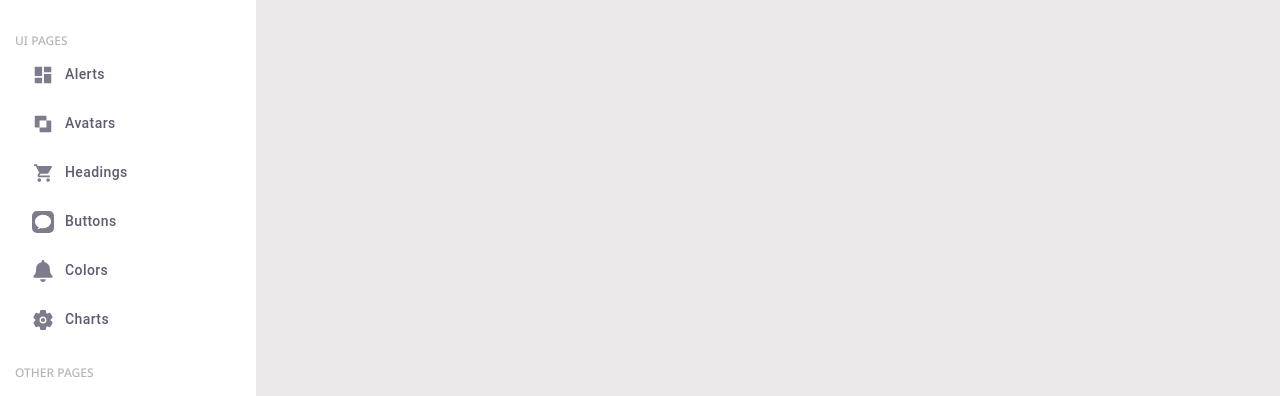
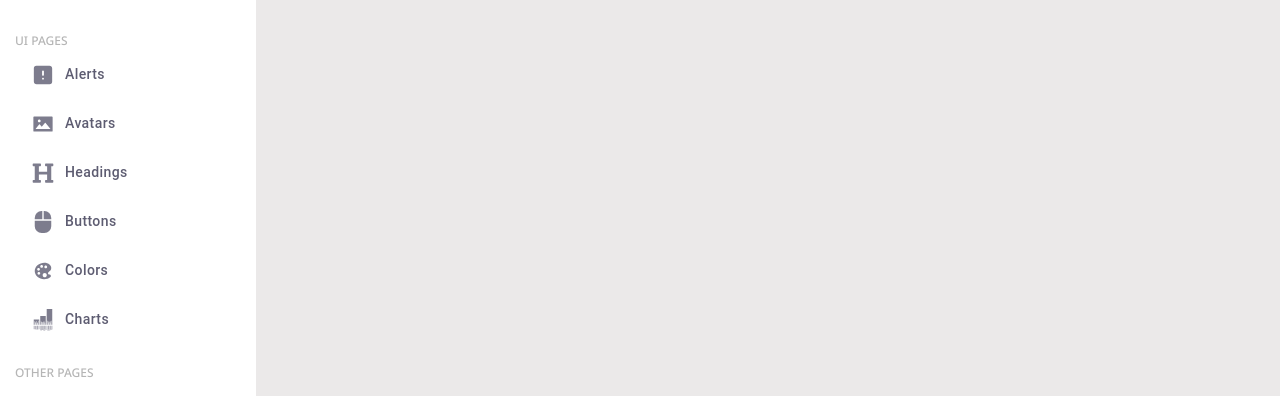
Before and after one commit to Abhinandh-C/admin-pannel-frontend, a React (Vite) app: page / in a window 1280 px wide. Shown: the part 380-776 px from the top of the page. Built offline with nearby package versions, Linux system fonts and the light colour scheme.

Commit message:
added logo to every theme

```diff
--- a/src/components/Sidebar/Sidebar.jsx
+++ b/src/components/Sidebar/Sidebar.jsx
@@ -7,6 +7,15 @@ import { IoMdCart } from "react-icons/io";
 import { FaBell } from "react-icons/fa";
 import { SiImessage } from "react-icons/si";
 import { IoSettings } from "react-icons/io5";
+import { SiSoundcharts } from "react-icons/si";
+import { IoIosColorPalette } from "react-icons/io";
+import { FaHeading } from "react-icons/fa";
+import { FaMouse } from "react-icons/fa";
+import { AiFillPicture } from "react-icons/ai";
+import { TbAlertSquareFilled } from "react-icons/tb";
+import { GrOverview } from "react-icons/gr";
+import { IoDocuments } from "react-icons/io5";
+import { FaBloggerB } from "react-icons/fa6";
 
 
 const Sidebar = () => {
@@ -43,22 +52,22 @@ const Sidebar = () => {
       <ul>
         <p style={{fontWeight:"500", fontSize:"12px" ,color:"#b6b6b6", marginBottom:"0px"}}>UI PAGES</p>
         <li>
-<Button className='w-100' style={{color:"#5d5c71",textAlign:"left",justifyContent:"left",borderRadius:"10px",padding:"12px 15px",alignItems:"center",textTransform:"capitalize",fontWeight:"500"}}><span className='icon'><MdDashboard/></span>Alerts</Button>
+<Button className='w-100' style={{color:"#5d5c71",textAlign:"left",justifyContent:"left",borderRadius:"10px",padding:"12px 15px",alignItems:"center",textTransform:"capitalize",fontWeight:"500"}}><span className='icon'><TbAlertSquareFilled/></span>Alerts</Button>
 </li>
         <li>
-<Button className='w-100' style={{color:"#5d5c71",textAlign:"left",justifyContent:"left",borderRadius:"10px",padding:"12px 15px",alignItems:"center",textTransform:"capitalize",fontWeight:"500"}}><span className='icon'><PiExcludeSquareFill/></span>Avatars</Button>
+<Button className='w-100' style={{color:"#5d5c71",textAlign:"left",justifyContent:"left",borderRadius:"10px",padding:"12px 15px",alignItems:"center",textTransform:"capitalize",fontWeight:"500"}}><span className='icon'><AiFillPicture/></span>Avatars</Button>
 </li>
         <li>
-<Button className='w-100' style={{color:"#5d5c71",textAlign:"left",justifyContent:"left",borderRadius:"10px",padding:"12px 15px",alignItems:"center",textTransform:"capitalize",fontWeight:"500"}}><span className='icon'><IoMdCart/></span>Headings</Button>
+<Button className='w-100' style={{color:"#5d5c71",textAlign:"left",justifyContent:"left",borderRadius:"10px",padding:"12px 15px",alignItems:"center",textTransform:"capitalize",fontWeight:"500"}}><span className='icon'><FaHeading/></span>Headings</Button>
 </li>
         <li>
-<Button className='w-100' style={{color:"#5d5c71",textAlign:"left",justifyContent:"left",borderRadius:"10px",padding:"12px 15px",alignItems:"center",textTransform:"capitalize",fontWeight:"500"}}><span className='icon'><SiImessage/></span>Buttons</Button>
+<Button className='w-100' style={{color:"#5d5c71",textAlign:"left",justifyContent:"left",borderRadius:"10px",padding:"12px 15px",alignItems:"center",textTransform:"capitalize",fontWeight:"500"}}><span className='icon'>< FaMouse /></span>Buttons</Button>
 </li>
         <li>
-<Button className='w-100' style={{color:"#5d5c71",textAlign:"left",justifyContent:"left",borderRadius:"10px",padding:"12px 15px",alignItems:"center",textTransform:"capitalize",fontWeight:"500"}}><span className='icon'>< FaBell /></span>Colors </Button>
+<Button className='w-100' style={{color:"#5d5c71",textAlign:"left",justifyContent:"left",borderRadius:"10px",padding:"12px 15px",alignItems:"center",textTransform:"capitalize",fontWeight:"500"}}><span className='icon'><  IoIosColorPalette  /></span>Colors </Button>
 </li>
         <li>
-<Button className='w-100' style={{color:"#5d5c71",textAlign:"left",justifyContent:"left",borderRadius:"10px",padding:"12px 15px",alignItems:"center",textTransform:"capitalize",fontWeight:"500"}}><span className='icon'>< IoSettings /></span>Charts </Button>
+<Button className='w-100' style={{color:"#5d5c71",textAlign:"left",justifyContent:"left",borderRadius:"10px",padding:"12px 15px",alignItems:"center",textTransform:"capitalize",fontWeight:"500"}}><span className='icon'>< SiSoundcharts /></span>Charts </Button>
 </li>
     </ul>
 
@@ -67,20 +76,19 @@ const Sidebar = () => {
       <ul>
         <p style={{fontWeight:"500", fontSize:"12px" ,color:"#b6b6b6", marginBottom:"0px"}}>OTHER PAGES</p>
         <li>
-<Button className='w-100' style={{color:"#5d5c71",textAlign:"left",justifyContent:"left",borderRadius:"10px",padding:"12px 15px",alignItems:"center",textTransform:"capitalize",fontWeight:"500"}}><span className='icon'><MdDashboard/></span>Overview</Button>
+<Button className='w-100' style={{color:"#5d5c71",textAlign:"left",justifyContent:"left",borderRadius:"10px",padding:"12px 15px",alignItems:"center",textTransform:"capitalize",fontWeight:"500"}}><span className='icon'><GrOverview/></span>Overview</Button>
 </li>
         <li>
-<Button className='w-100' style={{color:"#5d5c71",textAlign:"left",justifyContent:"left",borderRadius:"10px",padding:"12px 15px",alignItems:"center",textTransform:"capitalize",fontWeight:"500"}}><span className='icon'><PiExcludeSquareFill/></span>Site Error</Button>
+<Button className='w-100' style={{color:"#5d5c71",textAlign:"left",justifyContent:"left",borderRadius:"10px",padding:"12px 15px",alignItems:"center",textTransform:"capitalize",fontWeight:"500"}}><span className='icon'><TbAlertSquareFilled/></span>Site Error</Button>
 </li>
         <li>
-<Button className='w-100' style={{color:"#5d5c71",textAlign:"left",justifyContent:"left",borderRadius:"10px",padding:"12px 15px",alignItems:"center",textTransform:"capitalize",fontWeight:"500"}}><span className='icon'><IoMdCart/></span>Documentation</Button>
+<Button className='w-100' style={{color:"#5d5c71",textAlign:"left",justifyContent:"left",borderRadius:"10px",padding:"12px 15px",alignItems:"center",textTransform:"capitalize",fontWeight:"500"}}><span className='icon'><IoDocuments/></span>Documentation</Button>
 </li>
         <li>
-<Button className='w-100' style={{color:"#5d5c71",textAlign:"left",justifyContent:"left",borderRadius:"10px",padding:"12px 15px",alignItems:"center",textTransform:"capitalize",fontWeight:"500"}}><span className='icon'><SiImessage/></span>Change Log</Button>
+<Button className='w-100' style={{color:"#5d5c71",textAlign:"left",justifyContent:"left",borderRadius:"10px",padding:"12px 15px",alignItems:"center",textTransform:"capitalize",fontWeight:"500"}}><span className='icon'><FaBloggerB/></span>Change Log</Button>
 </li>
+    </ul>
 
-
-    </ul>
     </div>
   )
 }
```
